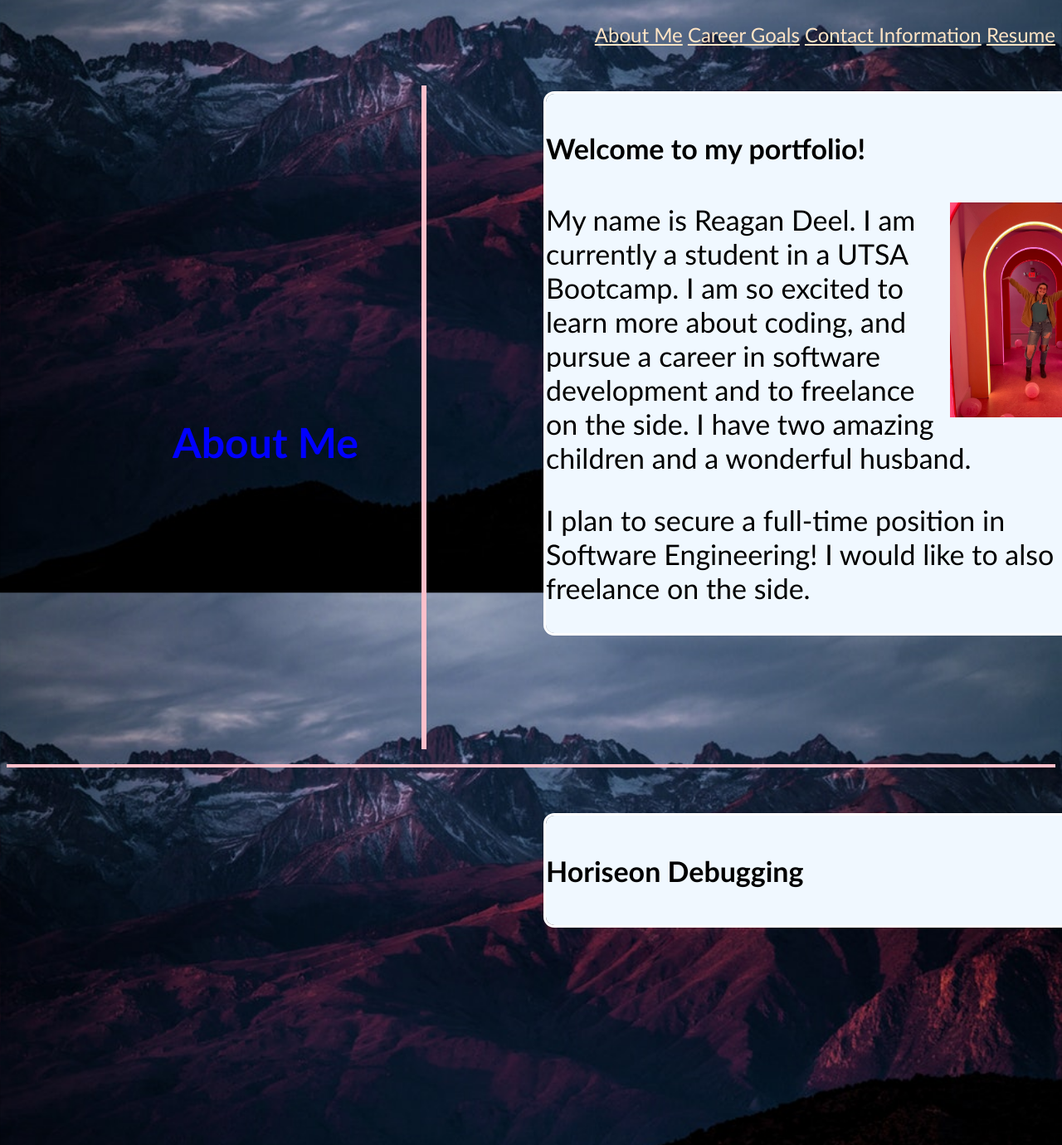
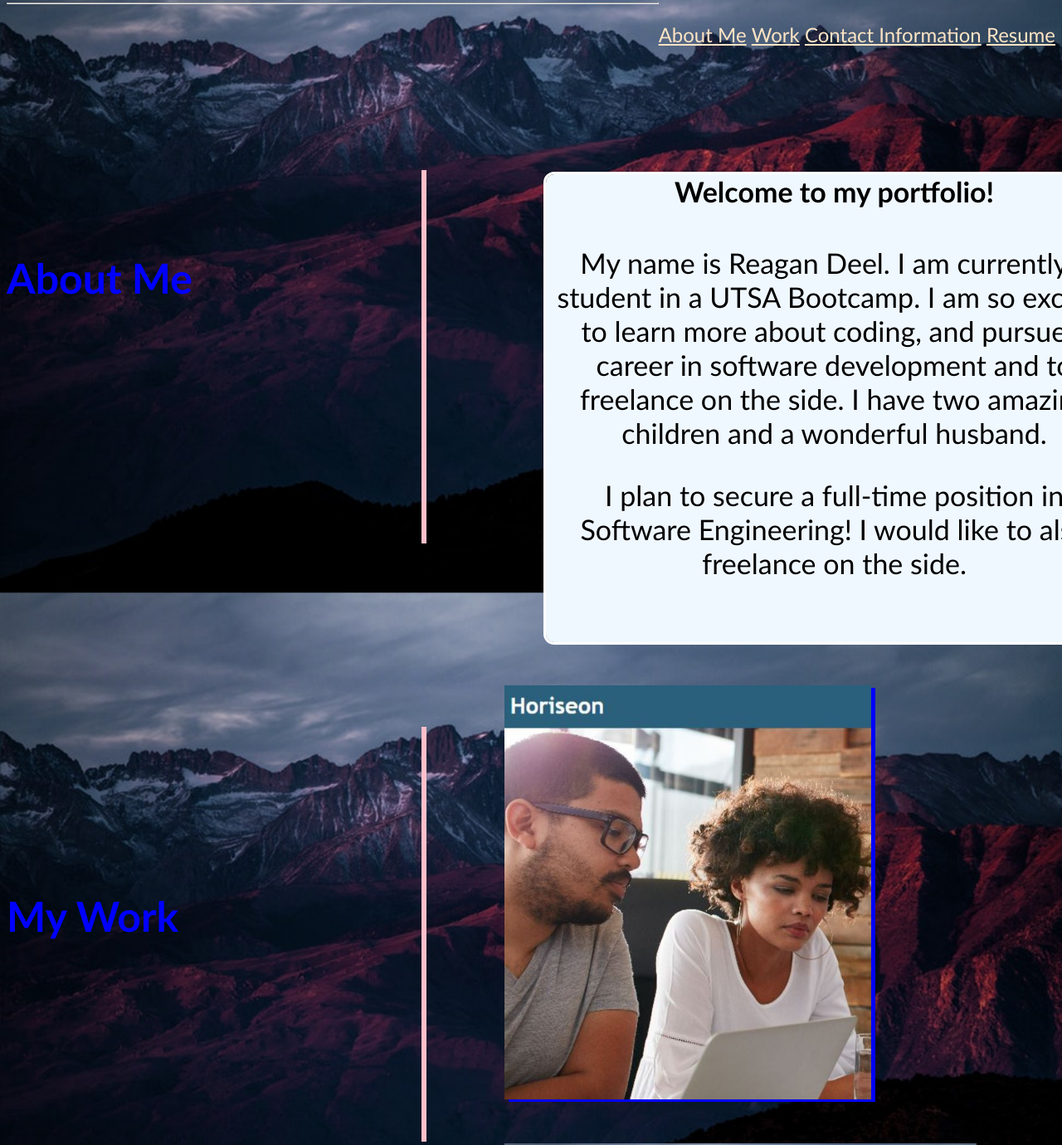
Before and after one commit to reagandeel/Reagan-Deel-Portfolio, a plain HTML site: page index.html in a window 1280 px wide. Shown: the part 140-1520 px from the top of the page at 83% size. Drawn offline with Linux system fonts and the light colour scheme.

Commit message:
Tweaked positioning of sections

```diff
--- a/Assets/style.css
+++ b/Assets/style.css
@@ -29,100 +29,128 @@
     list-style-type: none;
     text-decoration: none;
 }
-/*
-.Heading1 {
-    outline: 3px solid grey;
-    display:inline-block;
-}
-*/
-h3 {
+
+.Heading1 ul h2 {
+    position:relative;
     color: blue;
-    margin-top: 500px;
-    margin-left: 200px;
     font-size: 50px;
-    display: inline-flex;
+    display: flex;
+    margin-top: 300px;
+    justify-content: left;
+    flex: 1 0 200px;
 
-}
-/*
-@media only screen and (max-width: 600px) {
-
-    .h3 {
-        margin-left: 10px;
-    }
-
-    .box {
-        margin-left: 0px;
-        width: 75%;
-        float: left;
-        display: inline-block;
-
-    }
-}
-*/
-@media screen and (max-width: 600px) {
-
-    .vl {
-        border-left: 6px solid red;
-    }
-
-}
-
-@media screen and (max-width: 992px) {
-    .vl {
-      border: green';
-    }
 }
 
 
 .vl {
     border-left: 6px solid pink;
-    height: 100%;
+    height: 450px;
     margin-left: 500px;
     position: absolute;
-    margin-top: 100px;
+    margin-top: -100px;
   }
+
 .box {
     font-size: 34px;
-    margin-top: -500px;
-    display: inline-block;
+    margin-top: -200px;
+    display: block;
     border-radius:10px 10px 10px 10px;
     outline: 3px solid white;
-    margin-bottom: 150px;
     background-color: aliceblue;
     margin-left: 650px;
     width: 55%;
     height: 55%;
+    justify-content: center;
+    text-align: center;
+}
+
+
+/*
+.Project1 {
+    font-size: 34px;
+    display: block;
+    border-radius:10px 10px 10px 10px;
+    outline: 3px solid white;
+    margin-top: -350px;
+    background-color: aliceblue;
+    margin-left: 525px;
+    width: 400px;
+    height: 400px;
+    flex: 0 1 auto;
+
+}
+*/
+
+.Debug img {
+    width: 35%;
+    margin-left: 600px;
+    margin-top: -350px;-
+    margin-bottom: 200px;
+    box-shadow: 5px 3px blue;
 
   }
 
-.Project1 {
-    background-image: url("./Assets/Project1.JPG")
+  .Portfolio img {
+    width: 45%;
+    margin-left: 600px;
+    margin-top: 50px;
+    box-shadow: 5px 3px blue;
 }
-.work {
+  /*
+.Project2 {
     font-size: 34px;
-    margin-top: 50px;
-    display: inline-block;
+    display: block;
     border-radius:10px 10px 10px 10px;
     outline: 3px solid white;
-    margin-bottom: 150px;
     background-color: aliceblue;
-    margin-left: 650px;
-    width: 55%;
-    height: 55%;
+    width: 400px;
+    margin-left: 5px;
+    height: 400px;
+    flex: 0 1 auto;
+
+}
+*/
+.vl2 {
+    border-left: 6px solid pink;
+    height: 500px;
+    margin-left: 500px;
+    margin-top: -300px;
+    position: absolute;
+
+}
+
+@media screen and (max-width: 900px) {
+    .box {
+        margin-left: 20px;
+        margin-right: 20px;
+        width: 100%;
+        flex-direction: column;
+    }
+    .Debug {
+        width: 100%;
+
+    }
+
+    .vl, .vl2, .About-Me, .my-work,.contacts {
+        display: none;
+    }
     }
 
     .footer {
     padding: 10px;
     text-align: center;
     background: palevioletred;
-    margin-top: 800px;
-
+    margin-bottom: 0px;
+    margin-top: 100px;
 
 }
 
-.image {
-    width: 30%;
-    display: inline-flex;
-    float: right;
+
+/*
+.box image {
+    width: 400px;
+    height: 200px;
+    display: inline-flexbox;
+    float: left;
 
 }
--- a/index.html
+++ b/index.html
@@ -23,46 +23,48 @@
         <nav>
             <ul>
                 <li><a href="#Information">About Me</a></li>
-                <li> <a href="#Careers">Career Goals</a></li>
+                <li> <a href="#Work">Work</a></li>
                 <li><a href="#Contacts">Contact Information</a></li>
                 <li><a href="d">Resume</a></li>
             </ul>
         </nav>
-
     </nav>
-    <body>
+    <hr>
+    <aside>
         <div class="vl"></div>
-        <nav class="Heading1">
-            <h3>About Me</h3>
-        <nav class="box">
+        <header class="Heading1">
+            <ul>
+                <h2><header class="About-Me">About Me</header></h2>
+                <section class="box">
                     <section id="Information">
                     <h4>Welcome to my portfolio!</h4>
-            <img src="./Assets/me-picture.jpg" class="image">
                     <p>My name is Reagan Deel. I am currently a student in a UTSA Bootcamp.
                         I am so excited to learn more about coding, and pursue a career in software
                         development and to freelance on the side. I have two amazing children
                         and a wonderful husband. </p>
                     <p>I plan to secure a full-time position in Software Engineering!
                         I would like to also freelance on the side.</p>
-            </nav>
+                    <img href= "./Assets/me-picture.jpg" class="image">
                 </section>
-            <hr
-            color="pink"
-            size="6" >
-            </nav>
-            <nav class="work">
-
-                <div class="Project1">
-                <h4>Horiseon Debugging</h4>
-            </nav>
-        </div>
-    </body>
+                </section>
+                <h2><header class="my-work">My Work</header></h2>
+                    <div class="vl2"></div>
+                    <section class="Debug">
+                        <img src= "./Assets/HoriseonProject.JPG" alt="Webpage showing a photo of a woman and header stating 'Horiseon'"/>
+                      </section>
+                      <section class="Portfolio">
+                        <img src="./Assets/Project2.JPG">
+                      </section>
+            </ul>
+        </aside>
     <footer>
     <nav class="footer">
+        <section id="Contacts">
             <p>Welcome to the Jungle!</p>
             <p>Contact Information</p>
              <li>Email: <a href= mailto:"reagandeel1821@gmail.com"> reagandeel1821@gmail.com </a></li>
              <li>GitHub: <a href="https://github.com/reagandeel"> Reagan Deel </a></li>
+        </section>
         </nav>
     </footer>
 </main>
```
Also changed, not shown: Assets/HoriseonProject.JPG (added), Assets/Project2.JPG (added). Lines whose indentation alone changed are shown as unchanged.
